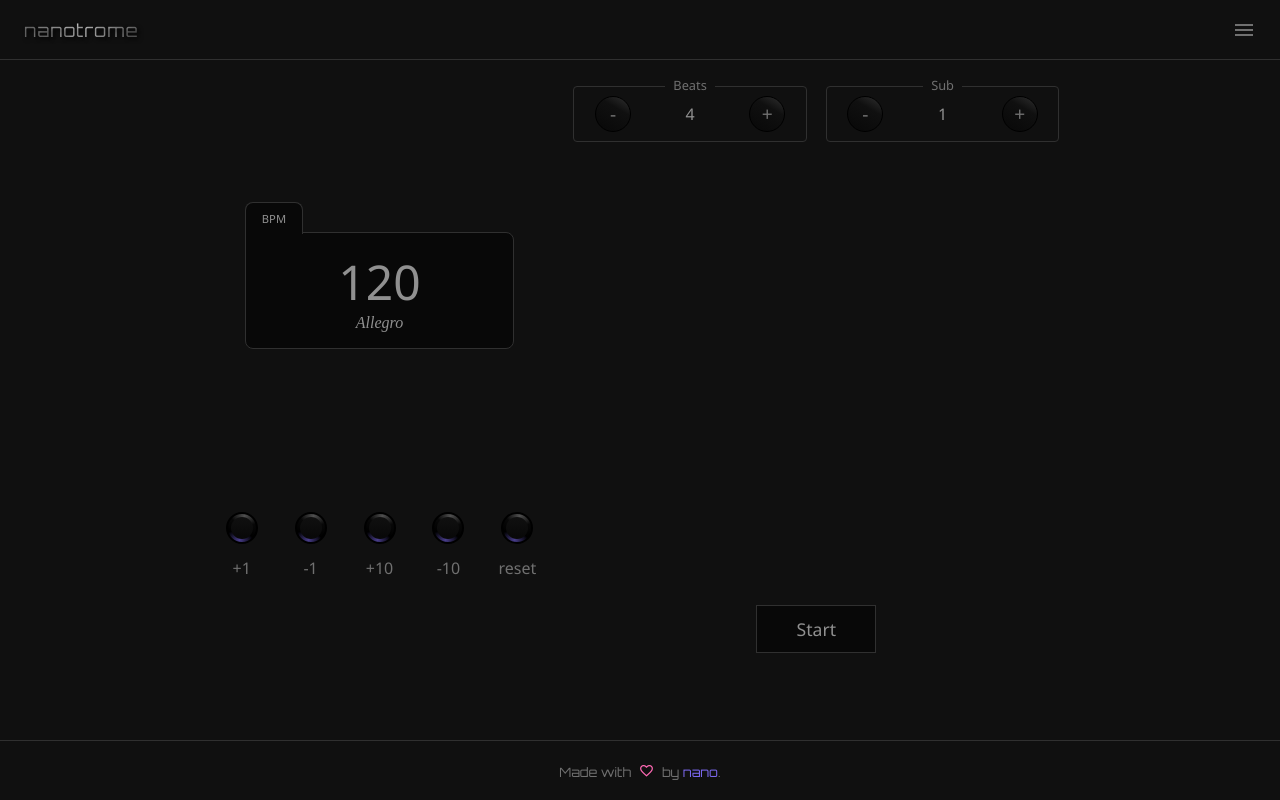
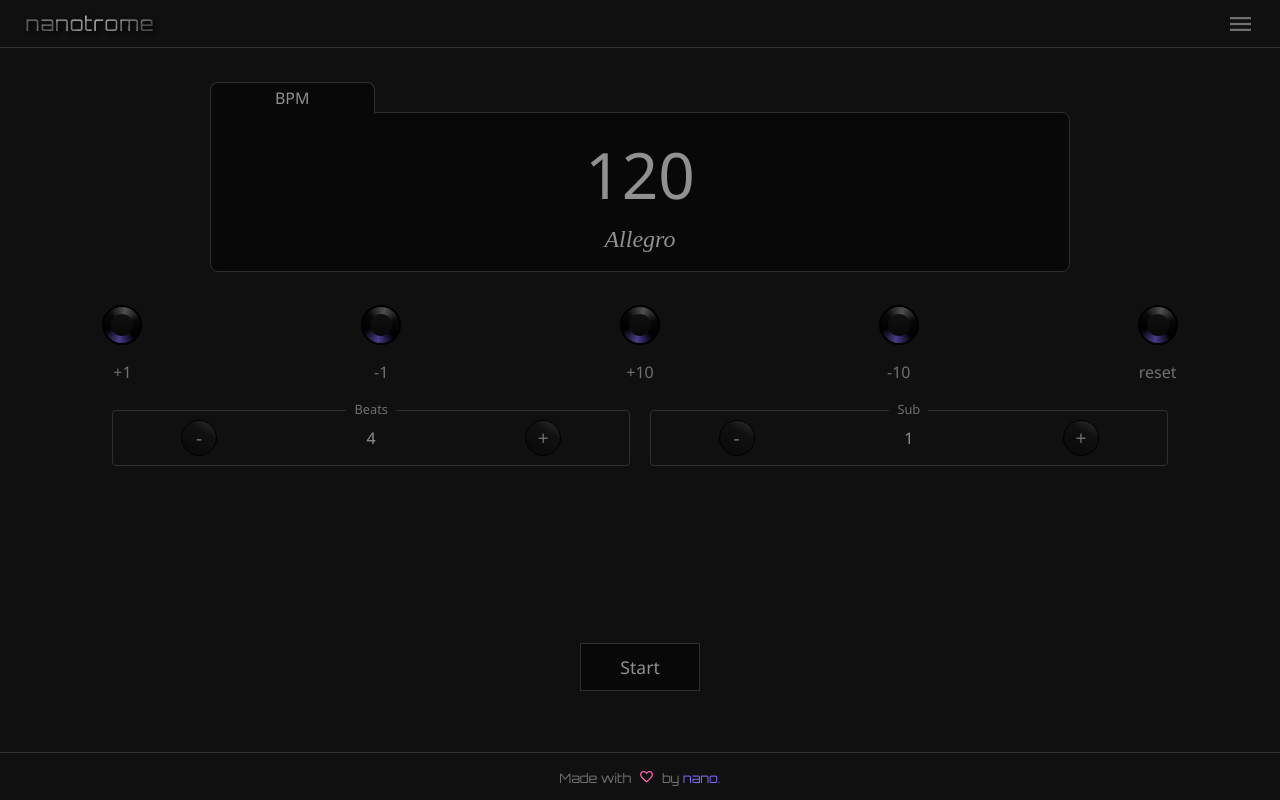
Before and after one commit to mec-nyan/nanotrome, a Preact app: page / in a window 1280 px wide. Built offline with nearby package versions, Linux system fonts and the light colour scheme; a web font is replaced by a local one.

Commit message:
Responsive layout I: portrait app + top-half.

```diff
--- a/src/app.css
+++ b/src/app.css
@@ -2,27 +2,9 @@
   width: 100vw;
   height: 100vh;
   display: grid;
-  grid-template-rows: 40px 1fr 40px;
+  grid-template-rows: 6vh 1fr 6vh;
   grid-template-columns: 1fr;
   justify-items: center;
   background-color: var(--bg-primary);
   /* border: 1px solid red; */
 }
-
-@media (orientation: portrait) and (min-width: 480px) {
-  .app {
-    grid-template-rows: 60px 1fr 60px;
-  }
-}
-
-@media (orientation: landscape) and (min-height: 480px) {
-  .app {
-    grid-template-rows: 60px 1fr 60px;
-  }
-}
-
-@media (orientation: landscape) and (max-height: 375px) {
-  .app {
-    grid-template-rows: 40px 1fr 0px;
-  }
-}
--- a/src/components/controls.css
+++ b/src/components/controls.css
@@ -1,30 +1,33 @@
 .controls-outer-container {
   width: 100%;
-  padding: 16px 0;
+  height: 40%;
   /* border: 1px solid limegreen; */
 }
 
 .controls {
   width: 100%;
-  display: grid;
-  grid-template-columns: repeat(5, 1fr);
-  gap: 8px;
-  /* border: 1px solid limegreen; */
+  height: 100%;
+  display: flex;
+  flex-direction: row;
+  justify-content: space-between;
+  padding-top: 2vh;
+  /* border: 1px solid hotpink; */
 }
 
 .control {
-  width: 100%;
-  display: grid;
-  grid-template-rows: 48px 32px;
+  width: 5vh;
+  height: 100%;
   cursor: pointer;
+  display: flex;
+  flex-direction: column;
+  justify-content: space-evenly;
   align-items: center;
-  justify-items: center;
   /* border: 1px solid pink; */
 }
 
 .control-label {
+  /* labels can overflow.  The layout aligns the buttons. */
   width: 100%;
-  /* height: 32px; */
   display: flex;
   flex-direction: column;
   justify-content: center;
@@ -33,8 +36,8 @@
 }
 
 .control-button-outer {
-  width: 32px;
-  height: 32px;
+  width: 5vh;
+  height: 5vh;
   display: flex;
   flex-direction: column;
   align-items: center;
--- a/src/components/display.css
+++ b/src/components/display.css
@@ -1,6 +1,7 @@
 .display-outer-container {
   position: relative;
   width: 100%;
+  height: 60%;
   display: flex;
   flex-direction: column;
   justify-content: center;
@@ -10,17 +11,18 @@
 
 .display-inner-container {
   width: 80%;
+  height: 100%;
   /* border: 1px solid grey; */
 }
 
 .display-tag {
-  padding: 8px 16px;
+  padding: 0.5vh 5vw;
   width: fit-content;
+  height: 4vh;
   background-color: var(--bg-darker);
   color: var(--fg-tertiary);
-  font-size: 0.7rem;
+  font-size: 2vh;
   font-family: 'Noto Sans', sans-serif;
-  /* letter-spacing: 1px; */
   border: 1px solid var(--bg-secondary);
   border-radius: 8px 8px 0px 0px;
   border-bottom: none;
@@ -31,42 +33,28 @@
 
 .display {
   width: 100%;
+  height: calc(100% - 4vh);
   background-color: var(--bg-darker);
   border: 1px solid var(--bg-secondary);
   border-radius: 0px 8px 8px 8px;
   display: flex;
-  padding: 1rem;
   flex-direction: column;
   align-items: center;
+  justify-content: center;
 }
 
 .bpm {
   color: var(--fg-tertiary);
-  font-size: 3rem;
+  font-size: 8vh;
   font-family: 'Noto Sans', sans-serif;
+  /* border: 1px solid green; */
 }
 
 .tempo {
   color: var(--fg-tertiary);
   font-family: 'Charis SIL', serif;
   font-style: italic;
-  font-size: 1rem;
+  font-size: 3vh;
+  padding-top: 1vh;
+  /* border: 1px solid green; */
 }
-
-@media (orientation: landscape) and (max-height: 375px) {
-  .display-tag {
-    padding: 4px 12px;
-    border: none;
-    background: none;
-    position: absolute;
-  }
-
-  .display-inner-container {
-    width: 100%;
-  }
-
-  .display {
-    padding: 0.5rem;
-    border-radius: 8px;
-  }
-}
--- a/src/components/footer.css
+++ b/src/components/footer.css
@@ -25,18 +25,3 @@ footer {
   color: mediumslateblue;
   font: inherit;
 }
-
-/* NOTE: For very small displays, show the message on the top (bar).
-   Maybe we can do this always (it looks good) when the app is in landscape mode. */
-@media (orientation: landscape) and (max-height: 375px) {
-  footer {
-    height: 40px;
-    width: fit-content;
-    position: fixed;
-    top: 0;
-    right: 60px;
-    font-style: italic;
-    border: none;
-    /* display: none; */
-  }
-}
--- a/src/components/metronome.css
+++ b/src/components/metronome.css
@@ -2,9 +2,10 @@
   width: 100%;
   height: 100%;
   display: grid;
-  grid-template-rows: 2fr 3fr;
+  grid-template-columns: 1fr;
+  grid-template-rows: 2fr 2fr;
   overflow: scroll;
-  padding: 4vw;
+  padding: 4vh 8vw;
   /* border: 1px solid steelblue; */
 }
 
@@ -13,8 +14,8 @@
   width: 100%;
   display: flex;
   flex-direction: column;
-  justify-content: space-evenly;
-  align-items: stretch;
+  /* justify-content: space-evenly; */
+  /* align-items: stretch; */
   /* border: 1px solid lime; */
 }
 
@@ -27,31 +28,3 @@
   align-items: flex-start;
   /* border: 1px solid hotpink; */
 }
-
-@media (orientation: portrait) {
-  .metronome {
-    /* max-width: 500px; */
-  }
-}
-
-@media (orientation: landscape) {
-  .metronome {
-    max-width: 960px;
-    padding: 0 4vw;
-    display: grid;
-    gap: 1rem;
-    grid-template-columns: 2fr 3fr;
-    grid-template-rows: 1fr;
-  }
-
-  #bottom-group {
-    height: 100%;
-    width: 100%;
-    display: flex;
-    padding-top: 1rem;
-    flex-direction: column;
-    justify-content: flex-end;
-    align-items: stretch;
-    /* background-color: red; */
-  }
-}
--- a/src/components/topBar.css
+++ b/src/components/topBar.css
@@ -5,7 +5,7 @@
   flex-direction: row;
   align-items: center;
   justify-content: space-between;
-  padding: 0 12px;
+  padding: 0 4vw;
   border-bottom: 1px solid var(--bg-secondary);
   /* border: 1px solid yellow; */
 }
@@ -20,23 +20,18 @@
   background-clip: text;
   color: transparent;
   font-family: 'Orbitron', 'Noto Sans', sans-serif;
-  font-size: 1.1rem;
+  font-size: 2.5vh;
   letter-spacing: 1px;
   text-shadow: 2px 2px 4px black;
 }
 
 .menu-icon {
   color: var(--mid-gray);
+  font-size: 3.5vh;
 }
 
-@media (orientation: portrait) and (min-width: 480px) {
+@media (orientation: landscape) {
   .top-bar {
-    padding: 0 24px;
+    padding: 0 2vw;
   }
 }
-
-@media (orientation: landscape) and (min-height: 480px) {
-  .top-bar {
-    padding: 0 24px;
-  }
-}
```
